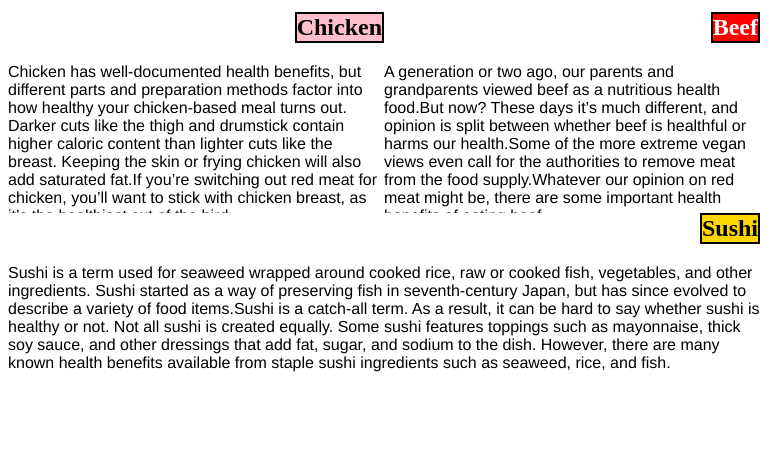
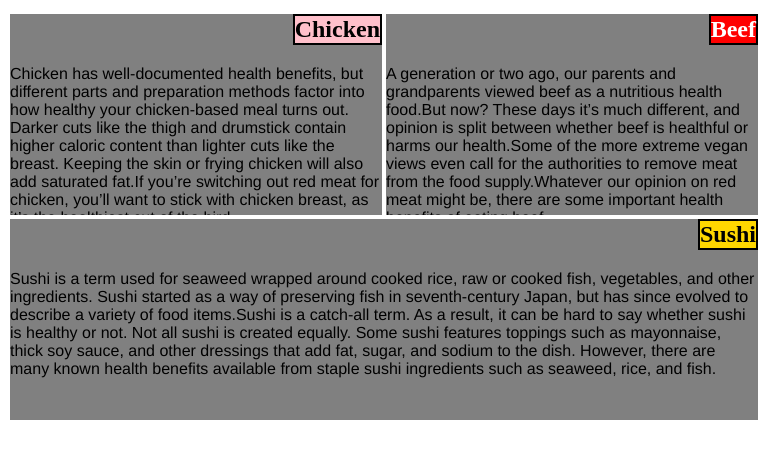
Before and after one commit to RonitKochar/Module-2-sol, a plain HTML site: page index.html in a window 768 px wide. Shown: the part 61-520 px from the top of the page. Drawn offline with Linux system fonts and the light colour scheme.

Commit message:
Update styles.css

```diff
--- a/styles.css
+++ b/styles.css
@@ -92,6 +92,10 @@ p {
 @media (min-width: 768px) and (max-width: 991px) {
   .col-md-1, .col-md-2, .col-md-3, .col-md-4, .col-md-5, .col-md-6, .col-md-7, .col-md-8, .col-md-9, .col-md-10, .col-md-11, .col-md-12 {
     float: left;
+    border: 2px solid white;
+    padding:0px;
+    margin:0px;
+    background-color:grey;
   }
   .col-md-1 {
     width: 8.33%;
```
